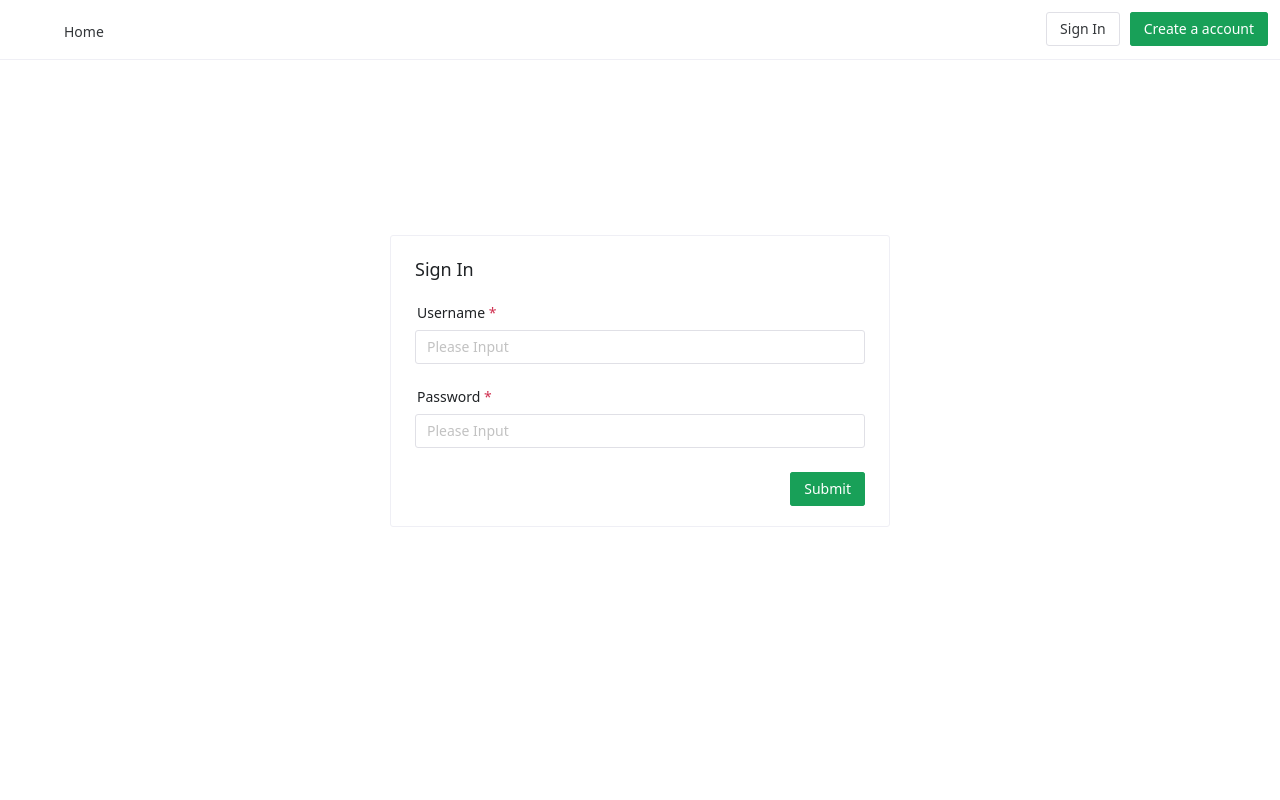
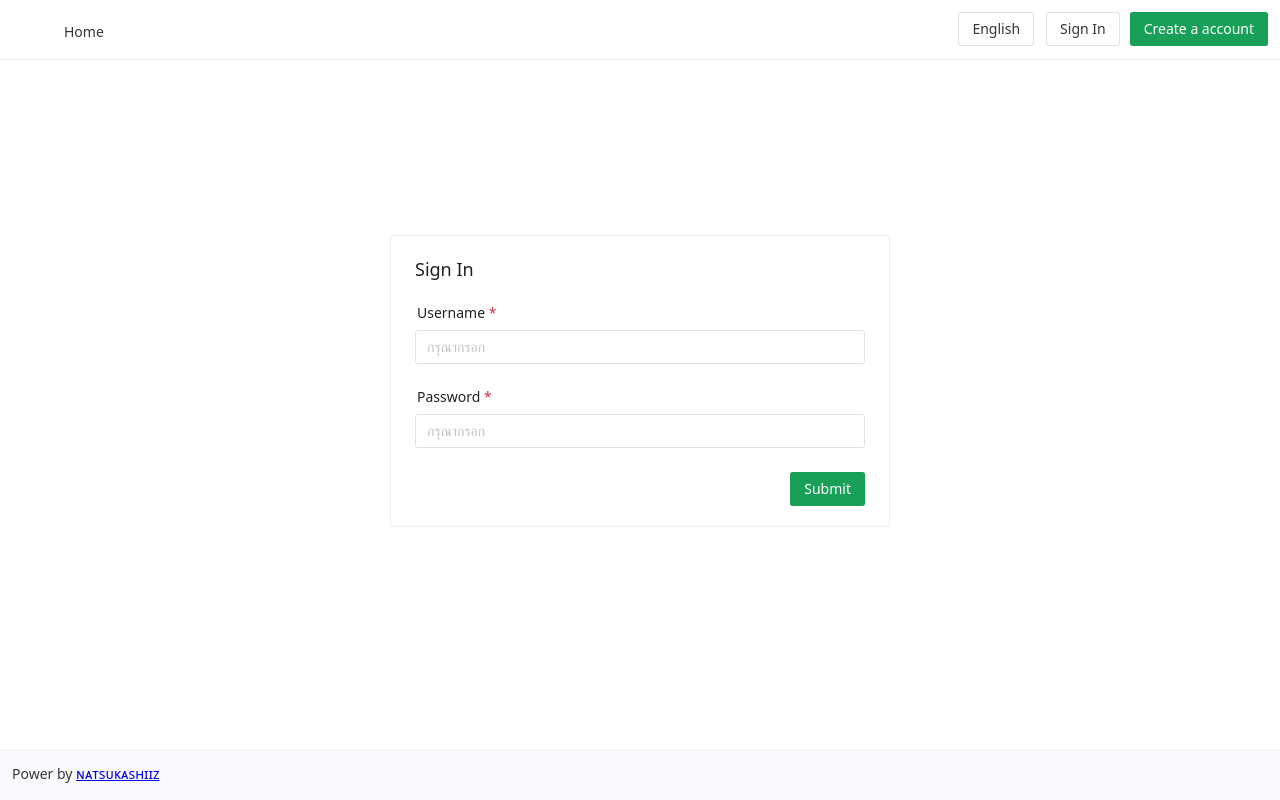
Before and after one commit to natsukashiiz/natsukashiiz-vue3-ts-blog, a Vue app: page /sign-in in a window 1280 px wide. Built offline with nearby package versions, Linux system fonts and the light colour scheme; no server answers; some icons are missing.

Commit message:
~updated

```diff
--- a/src/App.vue
+++ b/src/App.vue
@@ -1,8 +1,15 @@
 <script setup lang="ts">
 import { h, ref, computed } from 'vue';
 import { RouterLink, RouterView } from 'vue-router';
-import type { MenuOption, ConfigProviderProps } from 'naive-ui';
-import { darkTheme, lightTheme, createDiscreteApi } from 'naive-ui';
+import type { MenuOption, ConfigProviderProps, SelectOption } from 'naive-ui';
+import {
+    darkTheme,
+    lightTheme,
+    createDiscreteApi,
+    thTH,
+    dateThTH,
+    NConfigProvider
+} from 'naive-ui';
 import {
     CreateOutline as CreateIcon,
     HomeOutline as HomeIcon,
@@ -26,7 +33,19 @@ const { message, notification, dialog, loadingBar } = createDiscreteApi(
     }
 );
 
+const lang = ref('English');
 const authStore = useAuthStore();
+
+const langOptions = [
+    {
+        label: 'English',
+        value: 'enUs'
+    },
+    {
+        label: 'ไทย',
+        value: 'thTh'
+    }
+];
 
 const menuOptions: MenuOption[] = [
     {
@@ -133,13 +152,15 @@ async function submitCallback() {
 </script>
 
 <template>
+    <n-config-provider :locale="thTH" :date-locale="dateThTH">
         <n-loading-bar-provider>
             <n-message-provider>
                 <div style="height: 100vh; position: relative">
+                    <!-- modal write -->
                     <n-modal
                         v-model:show="showModal"
                         preset="dialog"
-                    title="Create blog"
+                        title="Write"
                         positive-text="Submit"
                         negative-text="Cancel"
                         @positive-click="submitCallback"
@@ -149,11 +170,24 @@ async function submitCallback() {
                         </n-form>
                     </n-modal>
                     <n-layout position="absolute">
+                        <!-- header -->
                         <n-layout-header style="height: 60px; padding: 12px" bordered>
+                            <!-- topbar -->
                             <n-space justify="space-between">
                                 <n-menu mode="horizontal" :options="menuOptions" />
+                                <n-space>
+                                    <n-popselect
+                                        v-model:value="lang"
+                                        :options="langOptions"
+                                        :on-update:value="(val:string) => lang = langOptions.find(e=>e.value==val)?.label"
+                                    >
+                                        <n-button>{{ lang }}</n-button>
+                                    </n-popselect>
                                     <div v-if="!authStore.isAuthenticated()">
-                                <RouterLink :to="{ name: 'signIn' }" style="margin-right: 10px">
+                                        <RouterLink
+                                            :to="{ name: 'signIn' }"
+                                            style="margin-right: 10px"
+                                        >
                                             <n-button type="default"> Sign In</n-button>
                                         </RouterLink>
                                         <RouterLink :to="{ name: 'signUp' }">
@@ -166,14 +200,24 @@ async function submitCallback() {
                                         </n-avatar>
                                     </n-dropdown>
                                 </n-space>
+                            </n-space>
                         </n-layout-header>
+                        <!-- content -->
                         <RouterView />
-                    <n-layout-footer bordered style="height: 60px; padding: 12px">
+                        <!-- footer -->
+                        <n-layout-footer
+                            bordered
+                            position="absolute"
+                            style="height: 50px; padding: 12px"
+                        >
                             Power by
-                        <a target="_blank" href="https://github.com/natsukashiiz">ɴᴀᴛsᴜᴋᴀsʜɪɪᴢ </a>
+                            <a target="_blank" href="https://github.com/natsukashiiz"
+                                >ɴᴀᴛsᴜᴋᴀsʜɪɪᴢ
+                            </a>
                         </n-layout-footer>
                     </n-layout>
                 </div>
             </n-message-provider>
         </n-loading-bar-provider>
+    </n-config-provider>
 </template>
--- a/src/views/EditorBlogView.vue
+++ b/src/views/EditorBlogView.vue
@@ -12,15 +12,19 @@ const loading = useLoadingBar();
 const route = useRoute();
 
 const text = ref<string>('');
+const title = ref<string>('');
 const publishRef = ref<boolean>(false);
 const blogId = ref<number>(0);
 
 async function handleSave() {
     loading.start();
     try {
-        const res = await update(blogId.value, { content: text.value });
+        const res = await update(blogId.value, { title: title.value, content: text.value });
         if (res.status === 200 && res.data.code === 0) {
-            if (res.data.result) text.value = res.data.result.content;
+            if (res.data.result) {
+                title.value = res.data.result.title;
+                text.value = res.data.result.content;
+            }
             loading.finish();
             message.success('Saved');
         }
@@ -46,6 +50,7 @@ async function handlePublish() {
         const res = await publish(blogId.value);
         if (res.status === 200 && res.data.code === 0) {
             if (res.data.result) {
+                title.value = res.data.result.title;
                 text.value = res.data.result.content;
                 publishRef.value = res.data.result.publish;
             }
@@ -69,6 +74,7 @@ async function fetchData() {
         const res = await findById(blogId.value);
         if (res.status === 200 && res.data.code === 0) {
             if (res.data.result) {
+                title.value = res.data.result.title;
                 text.value = res.data.result.content;
                 publishRef.value = res.data.result.publish;
             }
@@ -96,7 +102,15 @@ onMounted(async () => {
 </script>
 
 <template>
-    <n-space justify="end">
+    <n-space justify="space-between">
+        <n-input
+            v-model:value="title"
+            @keyup.enter="handleSave"
+            placeholder="Title"
+            :bordered="false"
+            size="large"
+            style="width: 50rem"
+        />
         <n-switch
             v-model:value="publishRef"
             @update:value="handlePublish"
--- a/src/views/layouts/GlobalLayout.vue
+++ b/src/views/layouts/GlobalLayout.vue
@@ -24,7 +24,7 @@ onBeforeMount(() => {
 </script>
 
 <template>
-    <n-layout position="absolute" style="top: 60px; bottom: 60px">
+    <n-layout position="absolute" style="top: 60px; bottom: 50px">
         <n-layout content-style="padding: 15px;">
             <RouterView />
         </n-layout>
```
Lines whose indentation alone changed are shown as unchanged.
